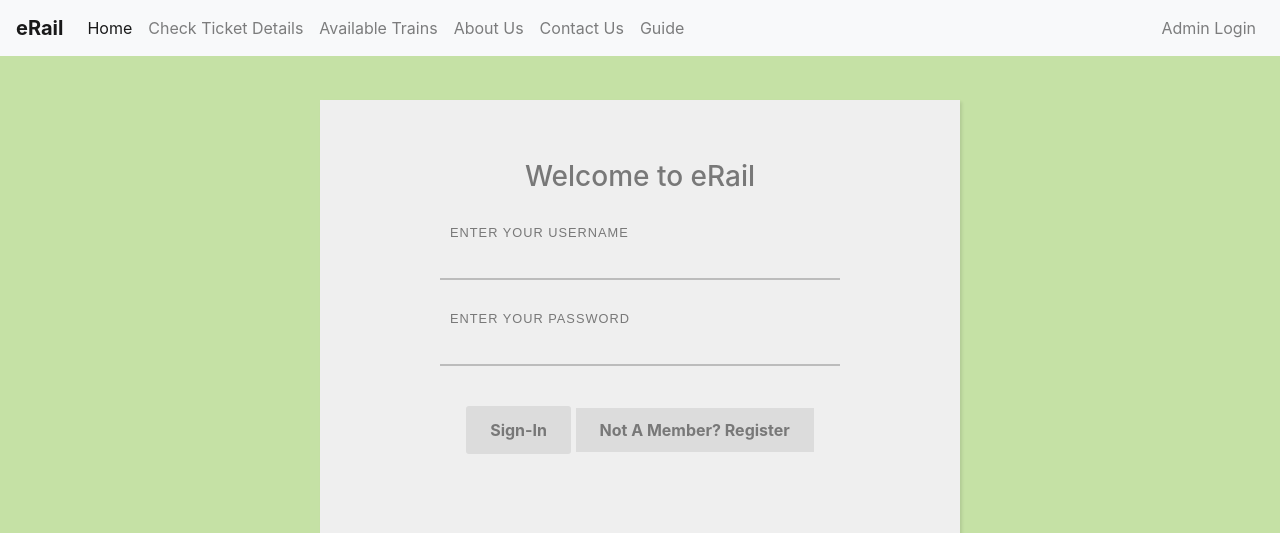
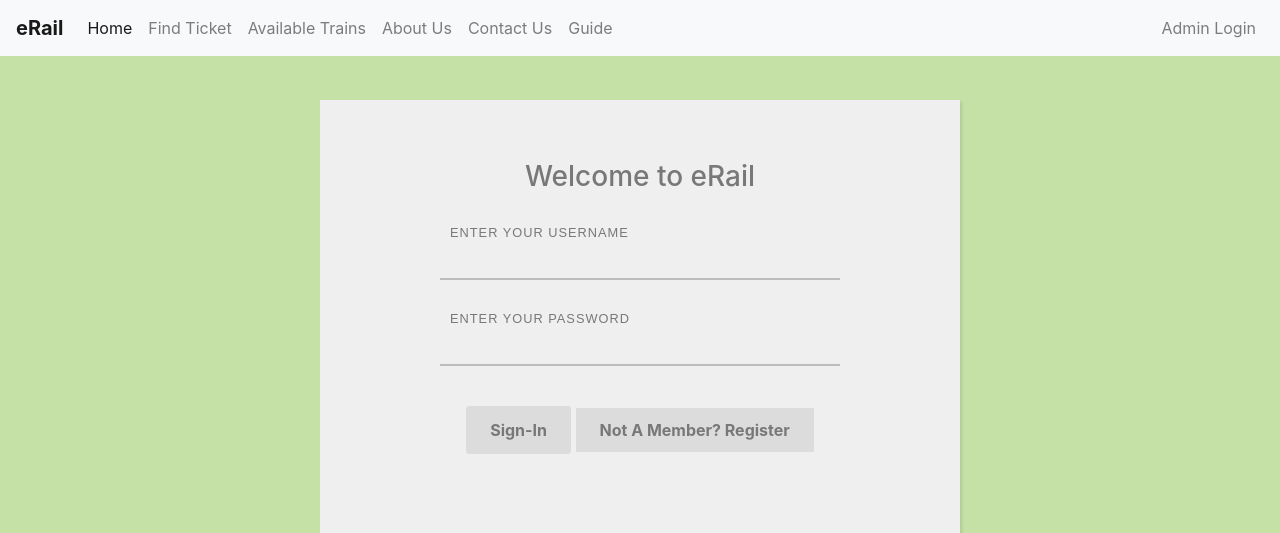
Before and after one commit to pranjalibajpai/eRail, a PHP site: page /index.php in a window 1280 px wide. Shown: the top 533 px of the page. Run offline with PHP 8.4, Linux system fonts and the light colour scheme; some libraries are stand-ins or nearby versions.

Commit message:
refactor

```diff
--- a/get-ticket.php
+++ b/get-ticket.php
@@ -75,7 +75,6 @@
             <td><h5> Booked By</h5></td>
             <td><h5><?php echo $_SESSION['username'] ?></h5></td>
         </tr>
-        <!-- TODO BOoked by -->
     </table><br><br>
     <h5> Passenger Details </h5>
     <section>
--- a/template/header.php
+++ b/template/header.php
@@ -20,7 +20,7 @@
         <a class="nav-link" href="index.php">Home <span class="sr-only">(current)</span></a>
       </li>
       <li class="nav-item">
-        <a class="nav-link" href="#">Check Ticket Details</a>
+        <a class="nav-link" href="find-ticket.php">Find Ticket</a>
       </li>
       </li>
       <li class="nav-item">
```
Also changed, not shown: register.php (+3 -4 lines), README.md.
